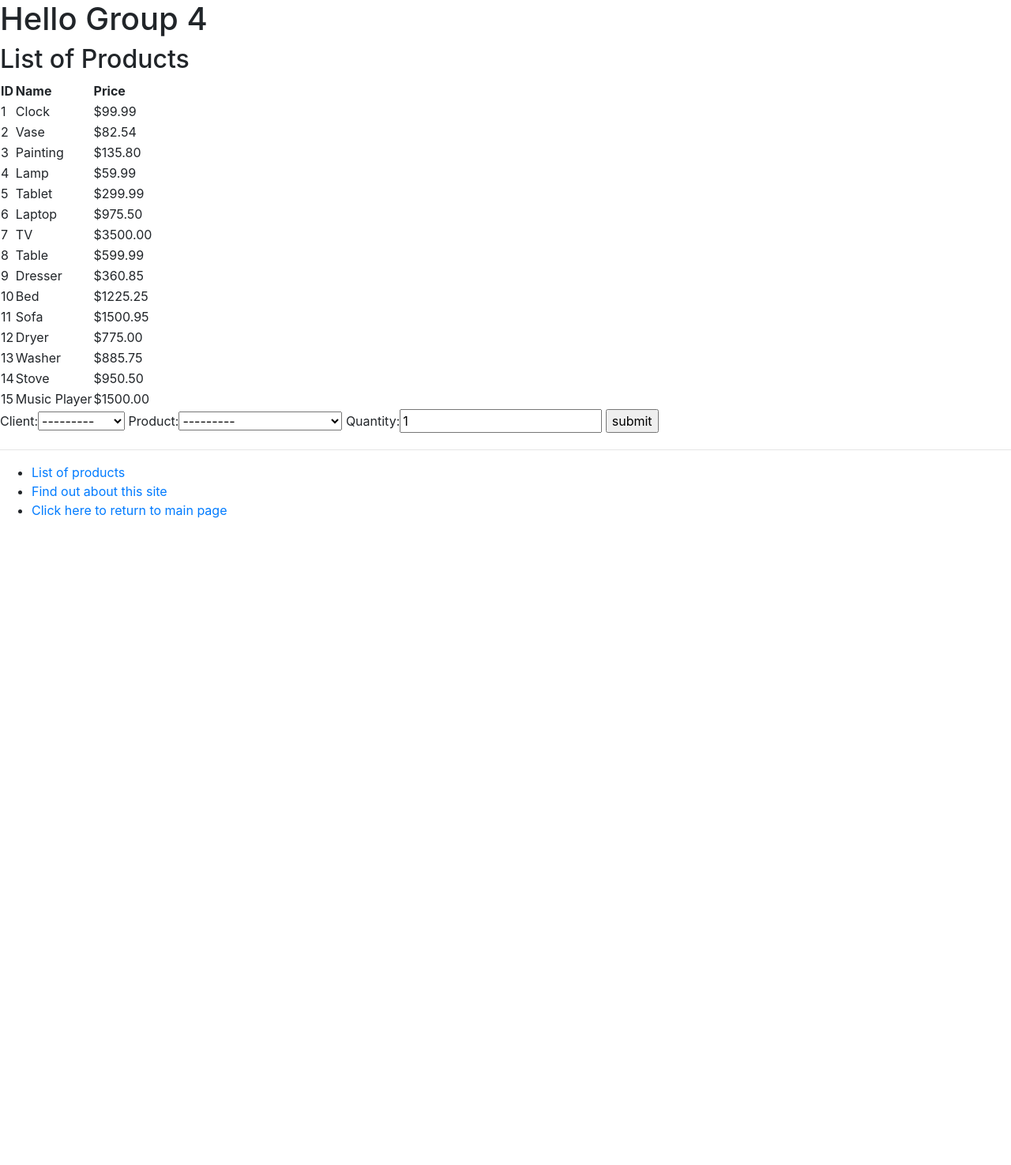
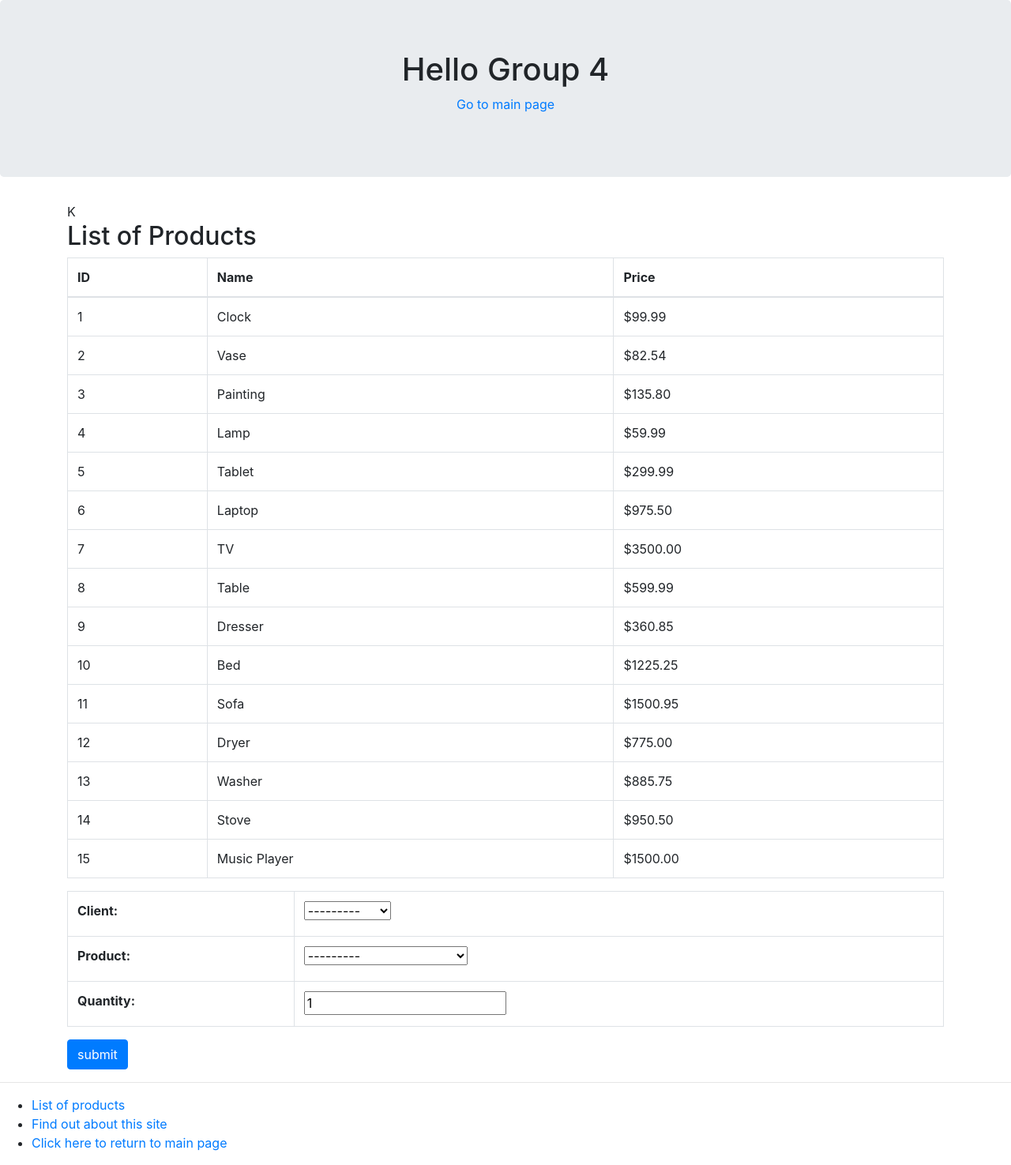
Before and after one commit to TheRushh/mySite, a Django app: page /myapp/placeorder/ in a window 1280 px wide. Shown: the whole page at 79% size. Before the commit the page ends 656 px from the top, so only its background shows below. Run offline with Django 3.2, Linux system fonts and the light colour scheme; data comes from the database, SQL or seed files in the repository; both versions use the stored data as it was after the commit; some libraries are stand-ins or nearby versions.

Commit message:
Update 7 (styling)

```diff
--- a/mySite/settings.py
+++ b/mySite/settings.py
@@ -56,8 +56,7 @@
 TEMPLATES = [
     {
         'BACKEND': 'django.template.backends.django.DjangoTemplates',
-        'DIRS': [os.path.join(BASE_DIR, 'templates')]
-        ,
+        'DIRS': [os.path.join(BASE_DIR, 'templates')],
         'APP_DIRS': True,
         'OPTIONS': {
             'context_processors': [
--- a/myapp/forms.py
+++ b/myapp/forms.py
@@ -13,10 +13,10 @@
         ]
 
     client = forms.RadioSelect()
-    num_units = forms.IntegerField(min_value=1,initial=1 ,label='Quantity')
+    num_units = forms.IntegerField(min_value=1, initial=1, label='Quantity')
 
 
 class InterestForm (forms.Form):
     intersted = forms.ChoiceField(widget=forms.RadioSelect, choices=[(1, 'Yes'), (0, 'No')], label='Interested?')
     quantity = forms.IntegerField(initial=1, min_value=1,  label='Quantity')
-    comments = forms.CharField(widget=forms.Textarea, required=False, label = 'Comments')
+    comments = forms.CharField(widget=forms.Textarea, required=False, label='Comments')
--- a/myapp/templates/myapp/base.html
+++ b/myapp/templates/myapp/base.html
@@ -8,13 +8,16 @@
         <title>Online Store APP - {% block title %}Welcome!{% endblock %}</title>
     </head>
  <body>
- <div>
- <h1 id="header">{% block myhdg %}Hello {% block myname %}User{% endblock %} {% endblock %}</h1>
+ <div class="jumbotron text-center">
+    <h1 id="header">{% block myhdg %}Hello {% block myname %}User{% endblock %} {% endblock %}</h1>
+    <p><a href="{% url 'index' %}">Go to main page</a></p>
+ </div>
 
+ <div class="container">K
  {% block body_block %}*** {% endblock %}
  </div>
  <hr/>
- <div>
+ <div class="page-footer">
  <ul>
      <li class="hbar1"><a href="{% url 'products' %}">List of products</a></li>
      <li class="hbar1"><a href="{% url 'about' %}">Find out about this site</a></li>
--- a/myapp/templates/myapp/detail.html
+++ b/myapp/templates/myapp/detail.html
@@ -7,7 +7,11 @@
 <p>Products for {{ category.name }}</p>
 <ol>
     {% for prod in products %}
-    <li>{{ prod.name }}</li>
+    <li>
+        <a href="{% url 'productdetail' prod.id %}">
+            <p>{{ prod.name }}</p>
+        </a>
+    </li>
     {% endfor %}
 </ol>
 {% else %}
--- a/myapp/templates/myapp/index.html
+++ b/myapp/templates/myapp/index.html
@@ -5,7 +5,11 @@
     <h2>List of Categories</h2>
         <ol>
             {% for cat in cat_list %}
-        <li><a href="{% url 'detail' cat.pk %}">{{ cat.name }}</a></li>
+                <li>
+                    <a href="{% url 'detail' cat.pk %}">
+                        <p>{{ cat.name }}</p>
+                    </a>
+                </li>
             {% endfor %}
         </ol>
     {% else %}
--- a/myapp/templates/myapp/placeorder.html
+++ b/myapp/templates/myapp/placeorder.html
@@ -3,7 +3,7 @@
 {% block myname %}Group 4 {% endblock %}
 {% block body_block %}
     <h2>List of Products</h2>
-    <table class=".table">
+    <table class="table table-hover table-bordered">
         <thead>
             <tr>
                 <td>
@@ -19,20 +19,20 @@
         </thead>
         <tbody>
         {% for product in prod_list %}
-
-                <tr>
-                    <td>{{ product.id }}</td>
-                    <td>{{ product.name }}</td>
-                    <td>${{ product.price }}</td>
-                </tr>
-            </li>
+            <tr>
+                <td>{{ product.id }}</td>
+                <td>{{ product.name }}</td>
+                <td>${{ product.price }}</td>
+            </tr>
         {% endfor %}
         </tbody>
     </table>
-    <form class="empty-form" action="" method="post">
+    <form class="form-group" action="" method="post">
 
         {% csrf_token %}
-        {{ form }}
-        <input type="submit" value="submit">
+        <table class="table table-bordered">
+            {{ form.as_table }}
+        </table>
+        <input class="btn btn-primary" type="submit" value="submit">
     </form>
 {% endblock %}
--- a/myapp/templates/myapp/products.html
+++ b/myapp/templates/myapp/products.html
@@ -6,7 +6,7 @@
     <ol>
         {% for product in prod_list %}
             <li>
-                <a href="./{{ product.id }}"><p>{{ product.name }}</p></a>
+                <a href="{% url 'productdetail' product.id %}"><p>{{ product.name }}</p></a>
             </li>
         {% endfor %}
     </ol>
--- a/myapp/views.py
+++ b/myapp/views.py
@@ -31,9 +31,11 @@
 #     response.status_code = 404
 #     return response
 
+
 def products(request):
     prod_list = Product.objects.all().order_by('id')[:10]
     return render(request, 'myapp/products.html', {'prod_list':prod_list})
+
 
 def productdetail(request, prod_id):
     product: Product = Product.objects.get(pk=prod_id)
@@ -49,6 +51,7 @@
     else:
         form = InterestForm()
     return render(request, 'myapp/productdetail.html', {'product': product, 'form': form})
+
 
 def place_order(request):
     msg = ''
```
Also changed, not shown: myapp/templates/myapp/productdetail.html (+6 -4 lines), db.sqlite3. Lines whose indentation alone changed are shown as unchanged.
